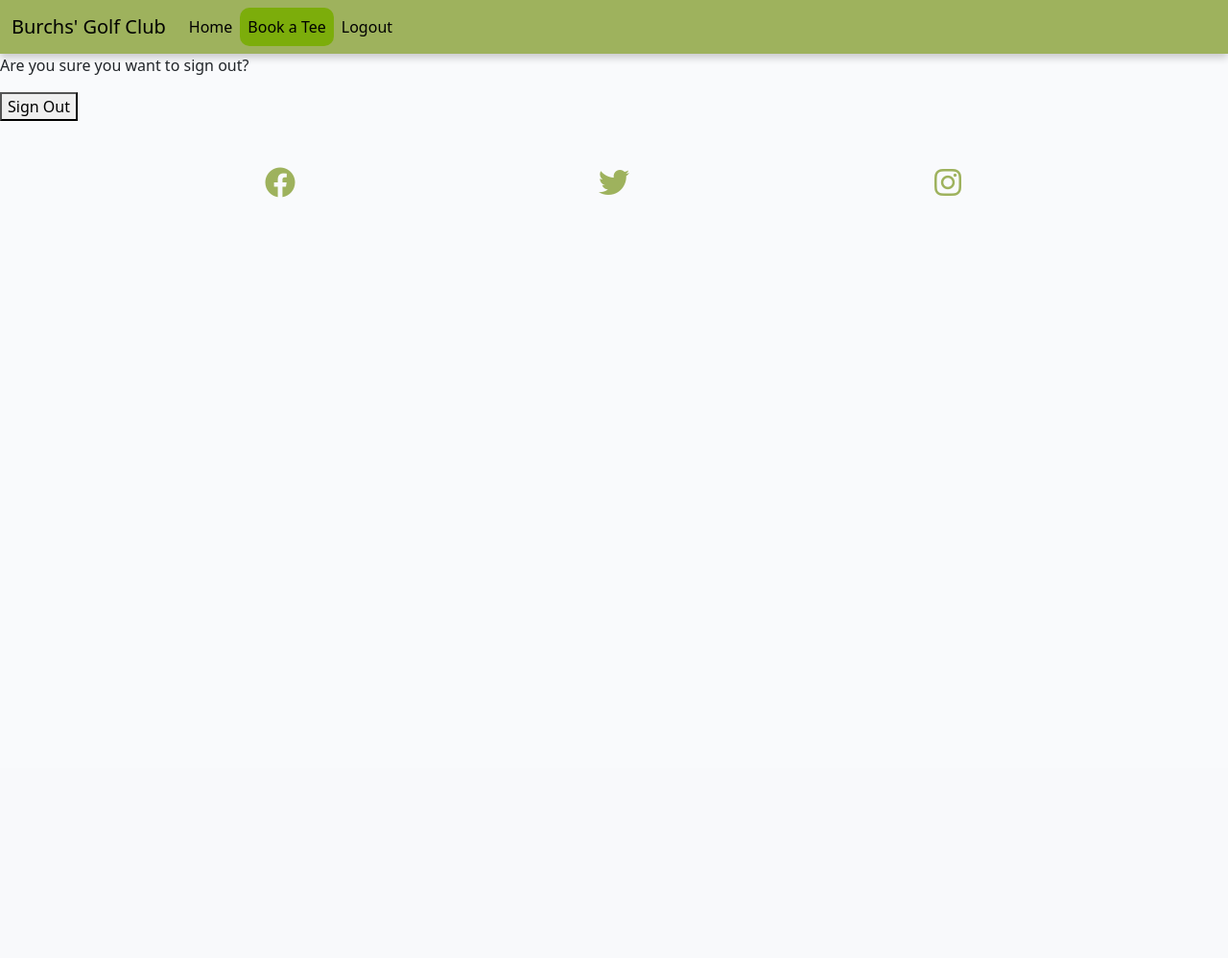
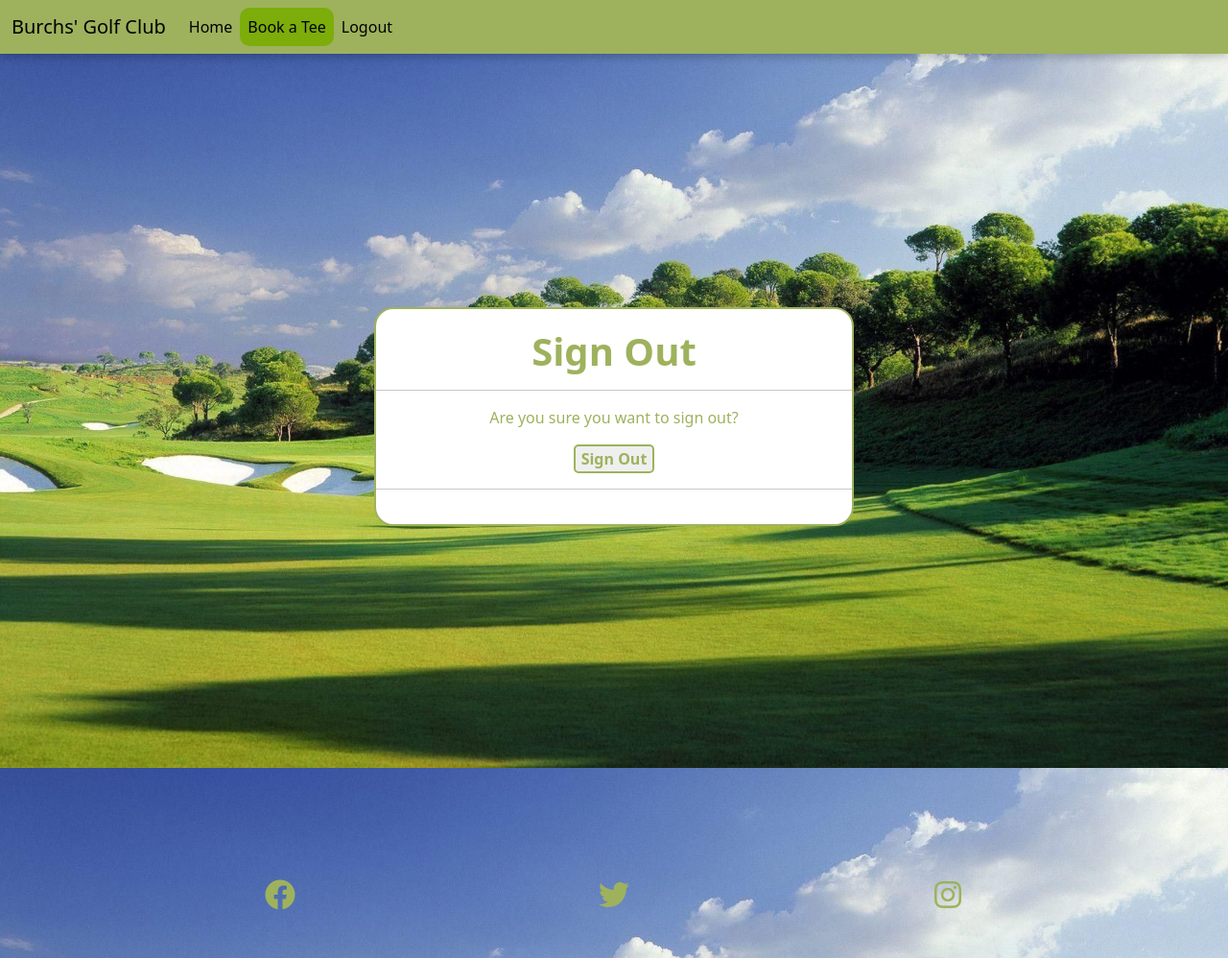
Before and after one commit to James-Burch/PP4-Django-Project, a Django app: page /accounts/logout/ in a window 1280 px wide. Shown: the whole page at 96% size. Before the commit the page ends 206 px from the top, so only its background shows below. Run offline with Django 5.2, Linux system fonts and the light colour scheme; a user stored in the database is signed in.

Commit message:
Style signout page

```diff
--- a/bookapp/templates/account/logout.html
+++ b/bookapp/templates/account/logout.html
@@ -5,17 +5,26 @@
 {% block head_title %}{% trans "Sign Out" %}{% endblock head_title %}
 
 {% block content %}
-<h1>{% trans "Sign Out" %}</h1>
 
-<p>{% trans 'Are you sure you want to sign out?' %}</p>
+<body class="parallax">
+  <div class="container text-center logout-bg logout-container">
+    <div class="col-12 ">
+      <h1 class="text-green fw-bold">{% trans "Sign Out" %}</h1>
+<hr>
+    <p class="text-green">{% trans 'Are you sure you want to sign out?' %}</p>
 
-<form method="post" action="{% url 'account_logout' %}">
-  {% csrf_token %}
-  {% if redirect_field_value %}
-  <input type="hidden" name="{{ redirect_field_name }}" value="{{ redirect_field_value }}"/>
-  {% endif %}
-  <button type="submit">{% trans 'Sign Out' %}</button>
-</form>
+    <form method="post" action="{% url 'account_logout' %}">
+      {% csrf_token %}
+      {% if redirect_field_value %}
+      <input type="hidden" name="{{ redirect_field_name }}" value="{{ redirect_field_value }}" />
+      {% endif %}
+      <button type="submit" class="book-btn fw-bold">{% trans 'Sign Out' %}</button>
+      <hr>
+    </form>
+    </div>
+  </div>
+
+</body>
 
 
 {% endblock content %}
--- a/static/css/style.css
+++ b/static/css/style.css
@@ -161,3 +161,18 @@ body {
     transition: transform 0.3s ease;
     box-shadow: 0 4px 8px rgba(0, 0, 0, 0.2);
 }
+
+/* ----------------------------- Logout page styling */
+
+.logout-bg {
+    background-color: rgb(255, 255, 255);
+    border-radius: 20px;
+    border: 2px solid #9EB25D;
+    max-width: 500px;
+    padding: 20px 0;
+}
+
+.logout-container {
+    margin-top: 25%;
+    margin-bottom: 25%;
+}
```
